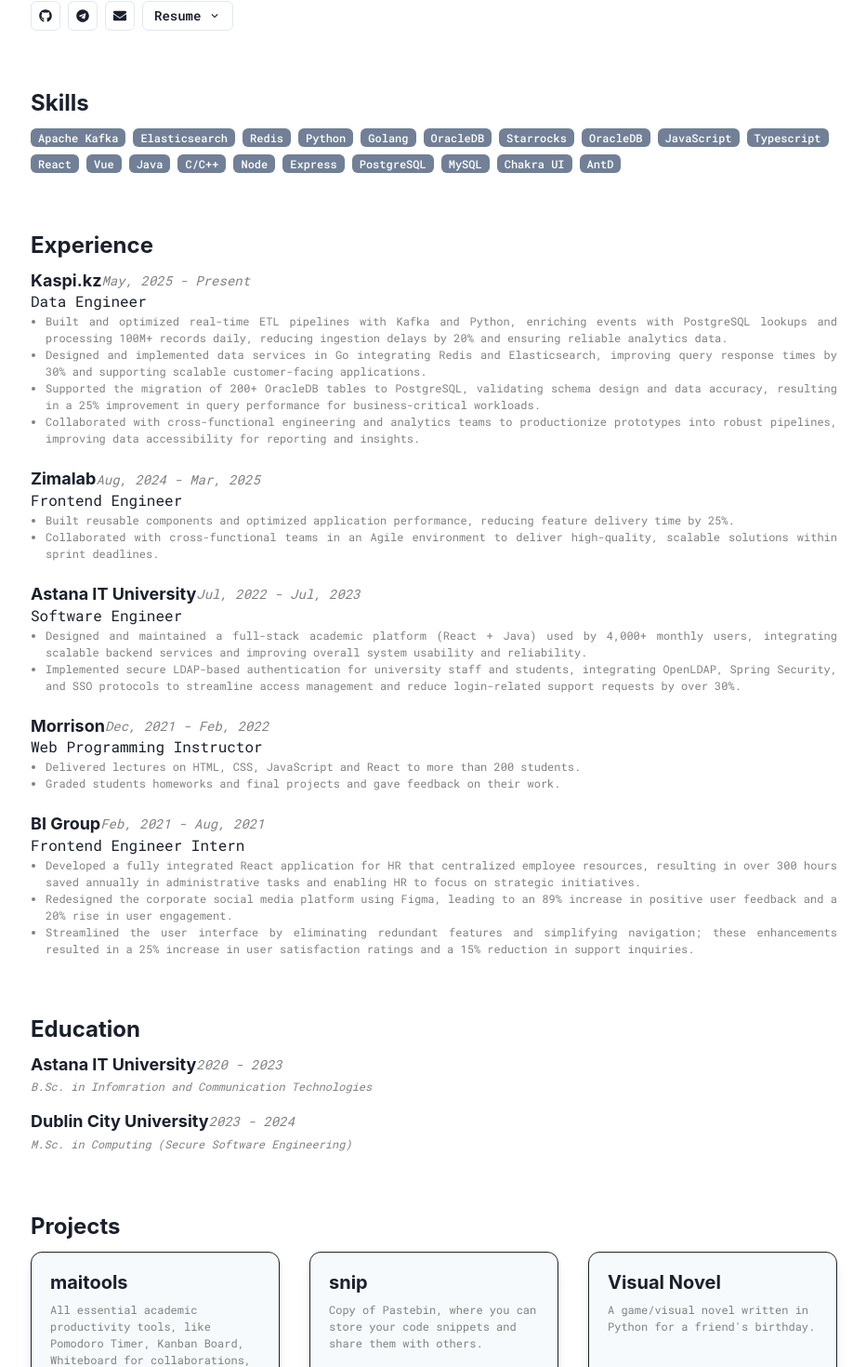
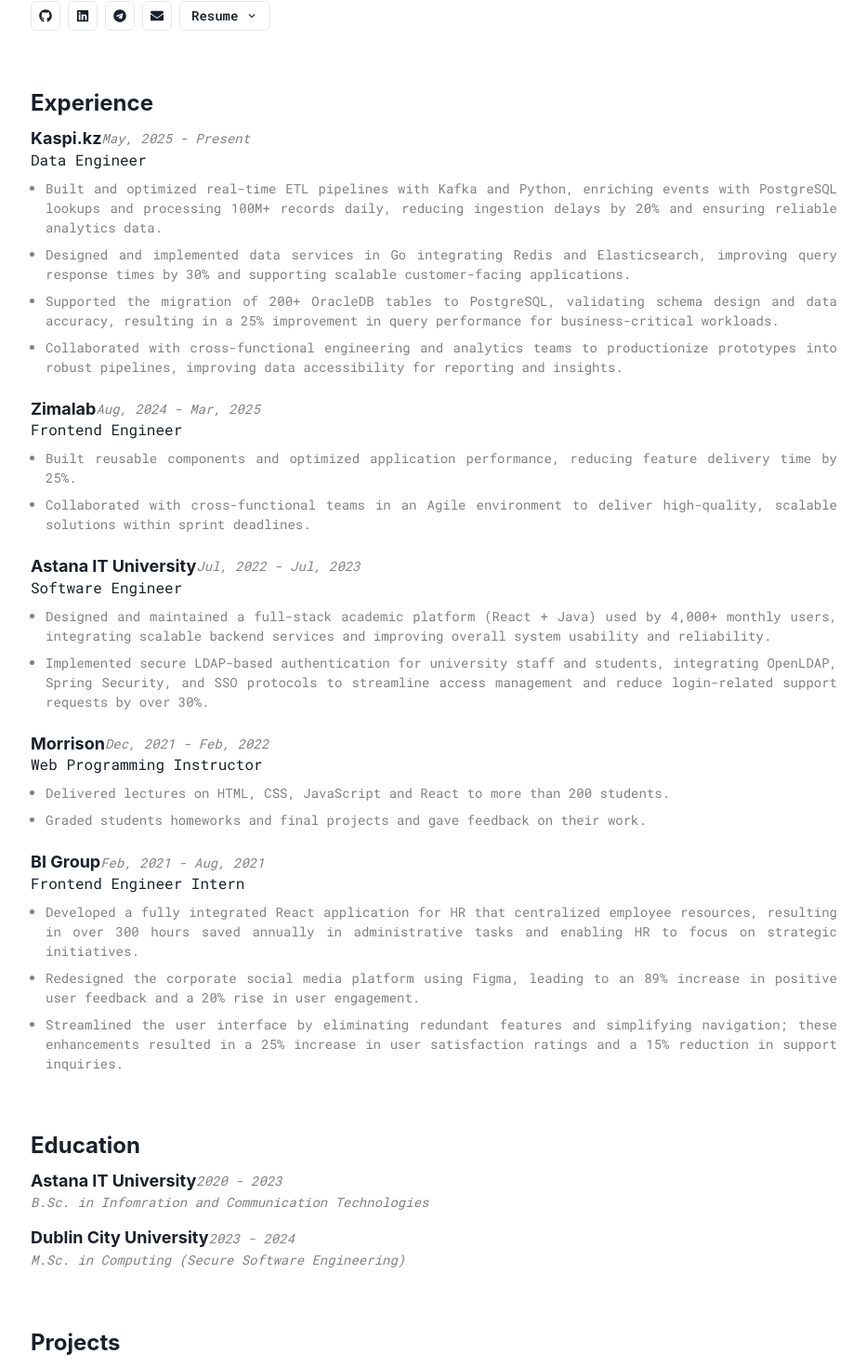
Before and after one commit to olimeme/oli-homepage-v2, a React (Create React App) app: page /blog in a window 1280 px wide. Shown: the part 180-1650 px from the top of the page at 93% size, without its empty margins (173-1105 px from the left). Built offline with nearby package versions, Linux system fonts and the light colour scheme.

Commit message:
update: clean up

```diff
--- a/src/components/Education/Education.jsx
+++ b/src/components/Education/Education.jsx
@@ -18,7 +18,7 @@
           {item.time}
         </Text>
       </HStack>
-      <Text fontSize={"xs"} as="i" color="grey">
+      <Text fontSize={"sm"} as="i" color="grey">
         {item.degree} {item.GPA}
       </Text>
     </ListItem>
--- a/src/components/Experience/Experience.jsx
+++ b/src/components/Experience/Experience.jsx
@@ -1,8 +1,6 @@
 import {
-  Card,
   HStack,
   Heading,
-  List,
   ListItem,
   Text,
   UnorderedList,
@@ -25,8 +23,9 @@
         {item.description.map((item) => (
           <ListItem
             color="grey"
-            fontSize={"xs"}
+            fontSize={"sm"}
             textAlign={"justify"}
+            mt="2"
             key={item.length + Math.random()}
           >
             {item}
--- a/src/components/Footer/Footer.jsx
+++ b/src/components/Footer/Footer.jsx
@@ -6,8 +6,8 @@
     <Center p={10}>
       <Text fontSize={"sm"} color="grey">
         © {new Date().getFullYear()}{" "}
-        <Link href="https://github.com/olimeme">Alibek Mombekov</Link>. All
-        Rights Reserved.
+        <Link href="https://github.com/olimeme">Alibek Mombekov</Link>.
+        Something-something very important, feel free to use this template.
       </Text>
     </Center>
   );
--- a/src/components/Main/Main.jsx
+++ b/src/components/Main/Main.jsx
@@ -10,7 +10,7 @@
   return (
     <>
       {/* <Biography /> */}
-      <Skills />
+      {/* <Skills /> */}
       <Experience />
       <Education />
       <Projects />
--- a/src/components/Navbar/Navbar.jsx
+++ b/src/components/Navbar/Navbar.jsx
@@ -17,6 +17,7 @@
 } from "@chakra-ui/react";
 import {
   FaGithub,
+  FaLinkedin,
   // FaFileAlt,
   // FaInstagram,
   FaTelegram,
@@ -72,7 +73,7 @@
               colorScheme={"gray"}
             ></IconButton>
           </ChakraLink>
-          {/* <ChakraLink href={navInfo.linkedinLink} isExternal>
+          <ChakraLink href={navInfo.linkedinLink} isExternal>
             <IconButton
               size="sm"
               aria-label="LinkedIn"
@@ -80,7 +81,7 @@
               icon={<FaLinkedin />}
               colorScheme={"gray"}
             ></IconButton>
-          </ChakraLink> */}
+          </ChakraLink>
           {/* <ChakraLink href={navInfo.instagramLink} isExternal>
             <IconButton
               size="sm"
@@ -127,14 +128,14 @@
               >
                 EN
               </MenuItem>
-              {/* <MenuItem
+              <MenuItem
                 as={ChakraLink}
                 href={navInfo.resumeLinkRU}
                 isExternal
                 icon={<ExternalLinkIcon />}
               >
                 RU
-              </MenuItem> */}
+              </MenuItem>
             </MenuList>
           </Menu>
           {/* <ChakraLink href={navInfo.resumeLink} isExternal>
--- a/src/components/Projects/Projects.jsx
+++ b/src/components/Projects/Projects.jsx
@@ -1,18 +1,12 @@
 import {
-  Button,
   Card,
   CardBody,
   Heading,
-  Image,
   Link,
-  Spacer,
   Tag,
   Text,
-  IconButton,
   Wrap,
-  Flex,
   Grid,
-  GridItem,
   CardFooter,
 } from "@chakra-ui/react";
 import React, { useEffect } from "react";
@@ -26,7 +20,7 @@
         <Link href={item.link} isExternal>
           <Heading size={"md"}>{item.title}</Heading>
         </Link>
-        <Text fontSize={"xs"} color={"gray"} mt={2}>
+        <Text fontSize={"sm"} color={"gray"} mt={2}>
           {item.description}
         </Text>
       </CardBody>
--- a/src/info.js
+++ b/src/info.js
@@ -6,11 +6,11 @@
   githubLink: "https://github.com/olimeme",
   telegramLink: "https://t.me/olimeme",
   instagramLink: "https://www.instagram.com/oli_san_/",
-  // linkedinLink: "https://www.linkedin.com/in/alibek-mombekov-247a81201/",
+  linkedinLink: "https://www.linkedin.com/in/alibek-mombekov-247a81201/",
   resumeLinkEN:
-    "https://drive.google.com/file/d/1IphZXrqAFcma0M6uh_0tQAOEiyg92Vh7/view?usp=sharing",
-  // resumeLinkRU:
-  // "https://drive.google.com/file/d/1DV6TJXSLdsHO6MqWbkeDk0yE1RtrCv-2/view?usp=sharing",
+    "https://drive.google.com/file/d/1dW-iy9oSdKVgT9I-rKUMSRRn2s2n14F7/view?usp=sharing",
+  resumeLinkRU:
+    "https://drive.google.com/file/d/1grm3g6537Bg9__jSZlQqEhXqS-vzEmmf/view?usp=sharing",
   // blogLink: "https://after-evening.vercel.app/",
   mail: "mailto:mombekovalibek22@gmail.com",
 };
```
